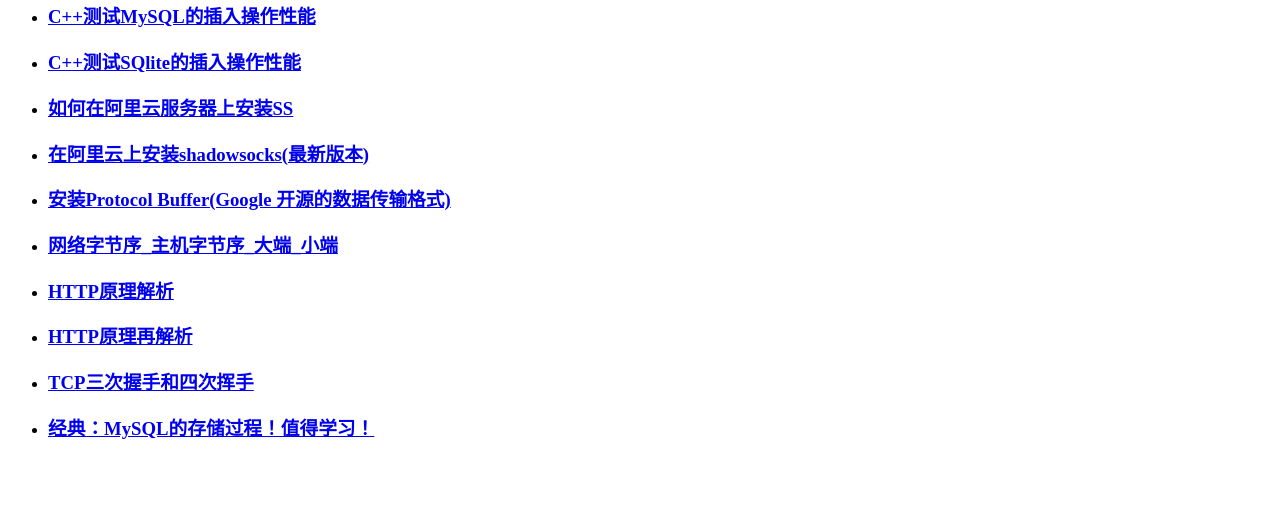
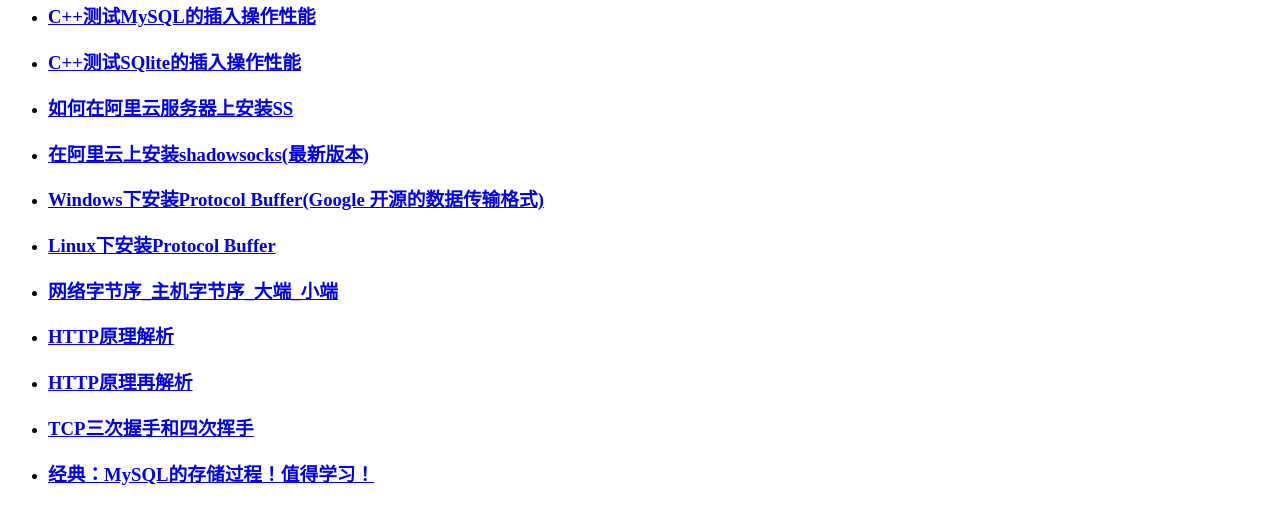
Before and after one commit to wojiaoliufei/tycao.github.io, a plain HTML site: page index.html in a window 1280 px wide. Shown: the part 74-598 px from the top of the page. Drawn offline with Linux system fonts and the light colour scheme.

Commit message:
update index.html

```diff
--- a/index.html
+++ b/index.html
@@ -10,7 +10,8 @@
 			<li><h3><a href = "https://github.com/tycao/tycao.github.io/blob/master/test_SQLite_performance.md"> C++测试SQlite的插入操作性能 </a></h3></li>
 			<li><h3><a href = "https://github.com/tycao/tycao.github.io/blob/master/deploy_ShadowsSocks_in_Aliyun.md" > 如何在阿里云服务器上安装SS </a></h3></li>
 			<li><h3><a href = "https://github.com/tycao/tycao.github.io/blob/master/cloud_aliyun.md" > 在阿里云上安装shadowsocks(最新版本) </a></h3></li>
-			<li><h3><a href = "https://github.com/tycao/tycao.github.io/blob/master/protocol_buffer.md" > 安装Protocol Buffer(Google 开源的数据传输格式)</a></h3></li>
+			<li><h3><a href = "https://github.com/tycao/tycao.github.io/blob/master/protocol_buffer.md" > Windows下安装Protocol Buffer(Google 开源的数据传输格式)</a></h3></li>
+			<li><h3><a href = "https://github.com/tycao/tycao.github.io/blob/master/install_build_protobuf_on_CentOS7.md" > Linux下安装Protocol Buffer</a></h3></li>
 			<li><h3><a href = "https://github.com/tycao/tycao.github.io/blob/master/Network_byte_order.md" > 网络字节序_主机字节序_大端_小端 </a></h3></li>
 			<li><h3><a href = "https://github.com/tycao/tycao.github.io/blob/master/HTTP_Protocol.md" > HTTP原理解析</a></h3></li>
 			<li><h3><a href = "https://github.com/tycao/tycao.github.io/blob/master/HTTP_protocol_02.md" > HTTP原理再解析</a></h3></li>
```
